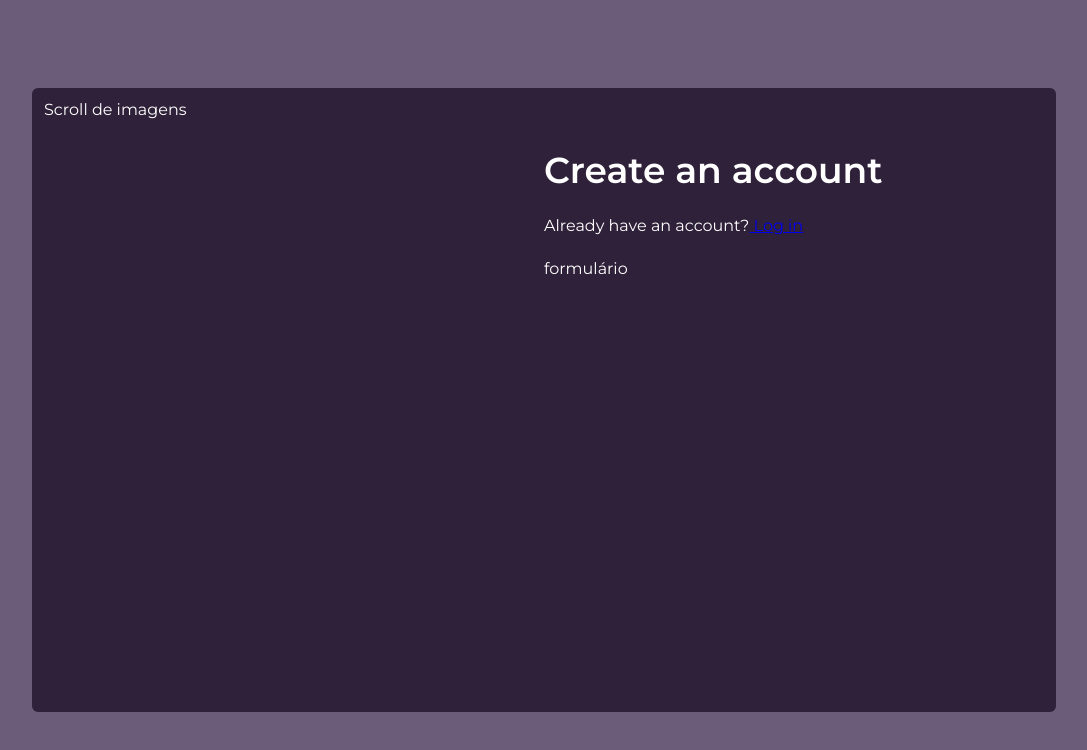
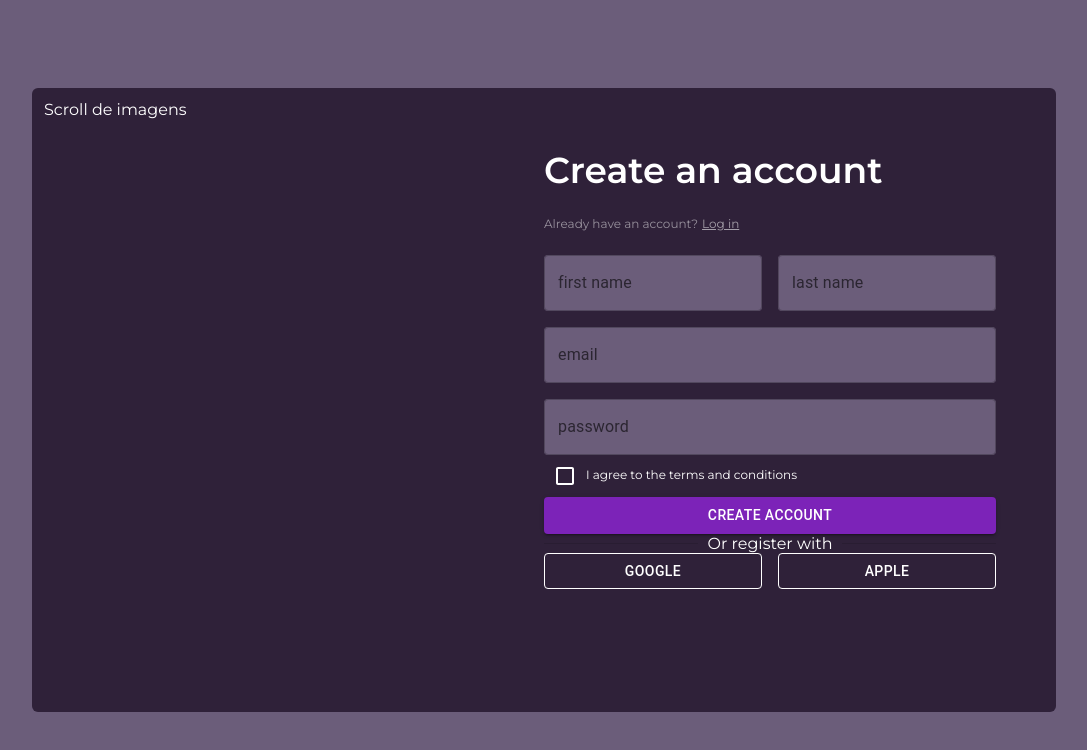
Before and after one commit to lucasdsr/QuickSign, a React (Vite) app: page /register in a window 1280 px wide. Shown: the top 750 px of the page, without its empty margins (96-1183 px from the left). Built offline with nearby package versions, Linux system fonts and the light colour scheme.

Commit message:
feat(register-form): update register form fields

```diff
--- a/package.json
+++ b/package.json
@@ -18,6 +18,7 @@
     "@mui/system": "^6.1.0",
     "react": "^18.3.1",
     "react-dom": "^18.3.1",
+    "react-hook-form": "^7.54.2",
     "react-router-dom": "^6.26.2",
     "styled-components": "^6.1.13"
   },
--- a/src/assets/theme.ts
+++ b/src/assets/theme.ts
@@ -1,14 +1,106 @@
-const colors = {
-  primary: '#7C23B8',
-  secondary: '#2F2139',
-  bground: '#6B5D7A',
+import { createTheme } from '@mui/material/styles';
+import { borderRadius } from '@mui/system';
 
-  success: '#32CD32',
-  error: '#FF4500',
-  warning: '#FFA500',
-  info: '#FFA500'
-}
+export const theme = createTheme({
+  palette: {
+    mode: "light",
+    primary: {
+      main: '#7C23B8',
+    },
+    secondary: {
+      dark: '#2F2139',
+      main: '#6B5D7A',
+      light: '#6B5D7A',
+    },
+    success: {
+      main: '#32CD32'
+    },
+    error: {
+      main: '#FF4500'
+    },
+    warning: {
+      main: '#FFA500'
+    },
+    info: {
+      main: '#FFA500'
+    }
 
-export const theme = {
-  colors
-}
+  },
+   components: {
+    // Estiliza a borda dos TextFields do tipo Outlined
+    MuiOutlinedInput: {
+      styleOverrides: {
+        root: {
+          borderRadius: '4px',
+          "& .MuiOutlinedInput-notchedOutline": {
+            borderColor: "none", // Borda padrão branca
+          },
+          "&:hover .MuiOutlinedInput-notchedOutline": {
+            borderColor: "lightgray", // Quando passa o mouse
+          },
+          "&.Mui-focused .MuiOutlinedInput-notchedOutline": {
+            borderColor: "none", // Quando focado
+          },
+        },
+      },
+    },
+
+    // Checkbox com borda branca
+    MuiCheckbox: {
+      styleOverrides: {
+        root: {
+          color: "white", // Cor padrão
+          "&.Mui-checked": {
+            color: "white", // Quando marcado
+          },
+        },
+      },
+    },
+
+    // Select com borda branca
+    MuiSelect: {
+      styleOverrides: {
+        root: {
+          "& .MuiOutlinedInput-notchedOutline": {
+            borderColor: "white",
+          },
+          "&:hover .MuiOutlinedInput-notchedOutline": {
+            borderColor: "lightgray",
+          },
+          "&.Mui-focused .MuiOutlinedInput-notchedOutline": {
+            borderColor: "white",
+          },
+        },
+      },
+    },
+
+    // Radio Button com borda branca
+    MuiRadio: {
+      styleOverrides: {
+        root: {
+          color: "white",
+          "&.Mui-checked": {
+            color: "white",
+          },
+        },
+      },
+    },
+
+    // Switch com borda branca e botão branco
+    MuiSwitch: {
+      styleOverrides: {
+        root: {
+          "& .MuiSwitch-switchBase": {
+            color: "white",
+          },
+          "& .Mui-checked": {
+            color: "white",
+          },
+          "& .Mui-checked + .MuiSwitch-track": {
+            backgroundColor: "white",
+          },
+        },
+      },
+    },
+  },
+});
--- a/src/components/FormsContainer/styles.ts
+++ b/src/components/FormsContainer/styles.ts
@@ -1,11 +1,11 @@
 import { Box as MUIBox } from "@mui/material";
 
-import styled from "styled-components";
+import { styled } from '@mui/material/styles';
 
 export const Box = styled(MUIBox)`
   display: inline-flex;
   padding: 12px;
   border-radius: 6px;
 
-  background: ${(props) => props.theme.colors.secondary};
+  background: ${({ theme }) => theme.palette.secondary.dark};
 `
--- /dev/null
+++ b/src/components/Inputs/TextField.tsx
@@ -0,0 +1,8 @@
+import { TextField as MUITextField } from "@mui/material";
+
+import { styled } from "@mui/material/styles";
+
+export const TextField = styled(MUITextField)`
+  border-radius: 4px;
+  background: ${({ theme }) => theme.palette.secondary.light};
+`;
--- a/src/components/MainLayout/MainLayout.tsx
+++ b/src/components/MainLayout/MainLayout.tsx
@@ -1,6 +1,6 @@
 import { ReactElement } from "react";
 import { Outlet } from "react-router-dom";
-import { ThemeProvider } from "styled-components";
+import { ThemeProvider } from "@mui/material/styles";
 
 import { theme } from "../../assets/theme.ts";
 
--- a/src/components/MainLayout/styles.ts
+++ b/src/components/MainLayout/styles.ts
@@ -1,6 +1,7 @@
-import styled from "styled-components";
+import { Box } from '@mui/material';
+import { styled } from '@mui/material/styles';
 
-export const MainContainer = styled.div`
+export const MainContainer = styled(Box)`
   display: flex;
   align-items: center;
   justify-content: center;
@@ -10,5 +11,5 @@ export const MainContainer = styled.div`
   height: 100vh;
 
   color: white;
-  background-color: ${(props) => props.theme.colors.bground}
+  background-color: ${({ theme}) => theme.palette.secondary.light}
 `
--- a/src/pages/Register/Register.tsx
+++ b/src/pages/Register/Register.tsx
@@ -1,16 +1,30 @@
 import { Box } from "@mui/material";
 import { FormsBox } from "../../components/FormsContainer/FormsContainer";
+import { RegisterForm } from "./RegisterForm";
 
 export const Register = () => (
   <div id="register-page">
     <FormsBox>
-      <Box >
-        <span style={{ fontSize: '36px', fontWeight: 600 }}>Create an account</span> <br/>
-        <span style={{ display: 'inline-block', margin: '24px 0px' }}>Already have an account?</span>
-        <a href='/'> Log in</a>
-        <Box>
-          formulário
-        </Box>
+      <Box>
+        <span style={{ fontSize: "36px", fontWeight: 600 }}>
+          Create an account
+        </span>{" "}
+        <br />
+        <div style={{ fontSize: "12px" }}>
+          <span
+            style={{
+              color: "#FFFFFF80",
+              display: "inline-block",
+              margin: "24px 0px",
+            }}
+          >
+            Already have an account?
+          </span>
+          <a href="/" style={{ color: "#FFFFFF90", marginLeft: "4px" }}>
+            Log in
+          </a>
+        </div>
+        <RegisterForm />
       </Box>
     </FormsBox>
   </div>
--- /dev/null
+++ b/src/pages/Register/RegisterForm.tsx
@@ -0,0 +1,74 @@
+import { Box, Button, Checkbox, Divider } from "@mui/material";
+import { useForm } from "react-hook-form";
+import * as S from "../../components/Inputs/TextField";
+import { Grid } from "@mui/system";
+
+export const RegisterForm = () => {
+  const { register } = useForm();
+
+  return (
+    <Box sx={{ flexGrow: 1 }}>
+      <Grid container spacing={2}>
+        <Grid size={6}>
+          <S.TextField
+            id="outlined-basic"
+            label="first name"
+            variant="outlined"
+            {...register("firstName")}
+          />
+        </Grid>
+        <Grid size={6}>
+          <S.TextField
+            id="outlined-basic"
+            label="last name"
+            variant="outlined"
+            {...register("lastName")}
+          />
+        </Grid>
+        <Grid size={12}>
+          <S.TextField
+            sx={{ width: "100%" }}
+            label="email"
+            variant="outlined"
+            id="outlined-basic"
+            {...register("email")}
+          />
+        </Grid>
+        <Grid size={12}>
+          <S.TextField
+            sx={{ width: "100%" }}
+            label="password"
+            variant="outlined"
+            id="outlined-basic"
+            {...register("password")}
+          />
+        </Grid>
+      </Grid>
+      <Grid sx={{ fontSize: "12px", color: "white" }}>
+        <Checkbox />I agree to the terms and conditions
+      </Grid>
+      <Button variant="contained" sx={{ width: "100%", color: "white" }}>
+        Create account
+      </Button>
+      <Divider>Or register with</Divider>
+      <Grid container spacing={2}>
+        <Grid size={6}>
+          <Button
+            variant="outlined"
+            sx={{ width: "100%", borderColor: "white", color: "white" }}
+          >
+            Google
+          </Button>
+        </Grid>
+        <Grid size={6}>
+          <Button
+            variant="outlined"
+            sx={{ width: "100%", borderColor: "white", color: "white" }}
+          >
+            Apple
+          </Button>
+        </Grid>
+      </Grid>
+    </Box>
+  );
+};
```
